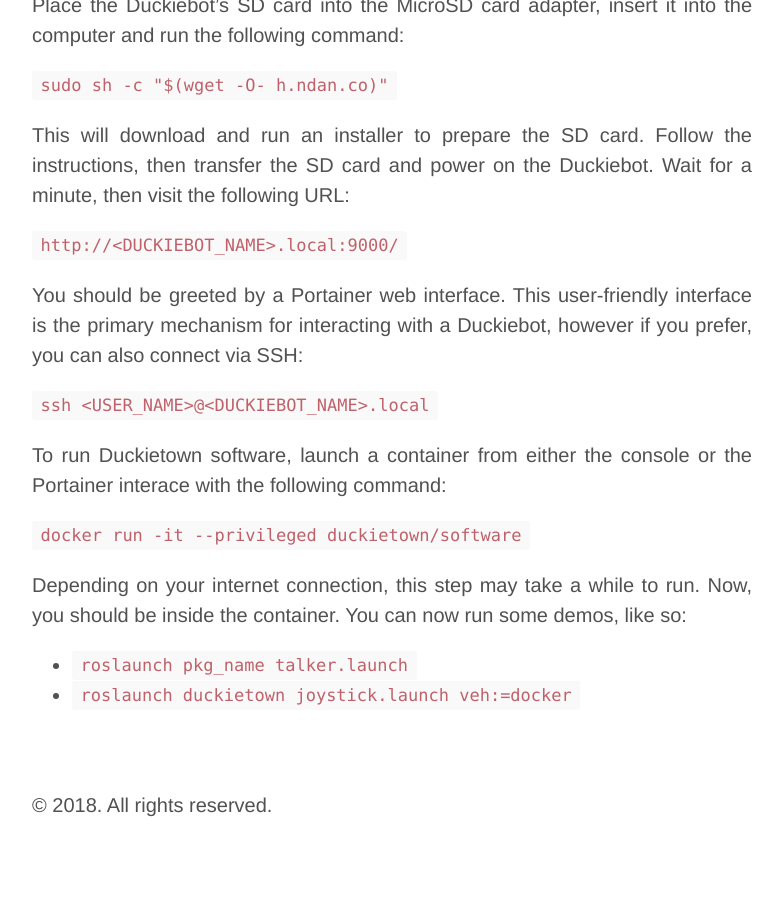
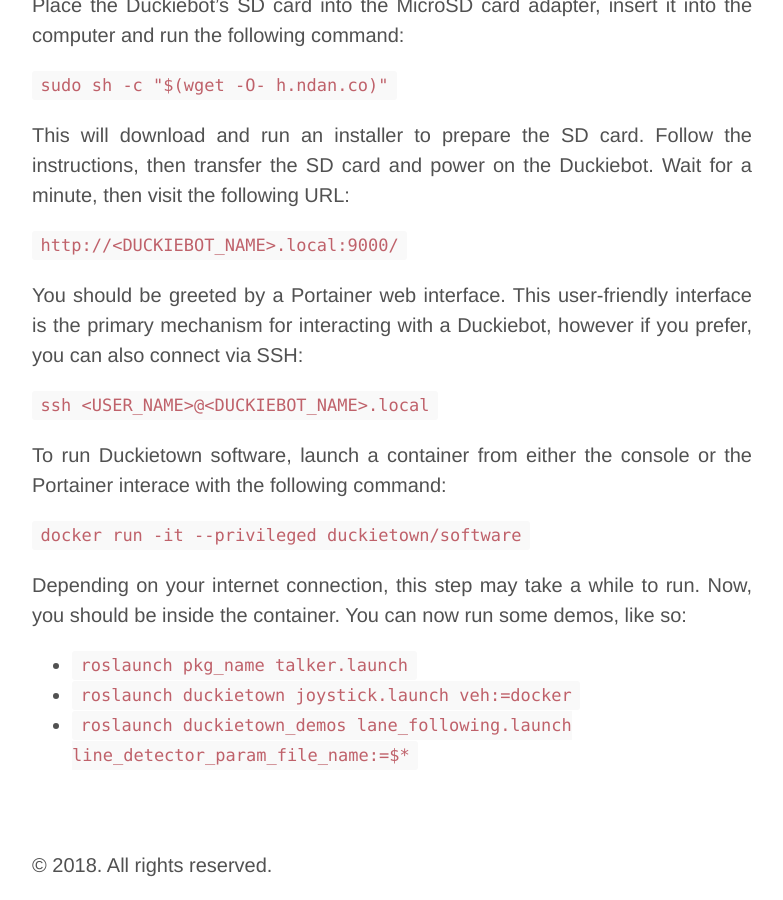
Before and after one commit to breandan/breandan.github.io, a Jekyll site: the page built from public/duckietown.md, in a window 1280 px wide and 900 px high, scrolled down 1351 px. Shown: the whole window, without its empty margins (248-1031 px from the left). Built offline with Jekyll 4.4.1, drawn with Linux system fonts in a browser that asks for light colours; nearby versions of some CDN libraries; our own code applies the rules of GitHub Pages for plain Markdown files; before the commit the page ends 2191 px from its top, so only the background shows below that.

Commit message:
Add lane_following demo

```diff
--- a/public/duckietown.md
+++ b/public/duckietown.md
@@ -42,3 +42,4 @@
 
 * `roslaunch pkg_name talker.launch`
 * `roslaunch duckietown joystick.launch veh:=docker`
+* `roslaunch duckietown_demos lane_following.launch line_detector_param_file_name:=$*`
```
